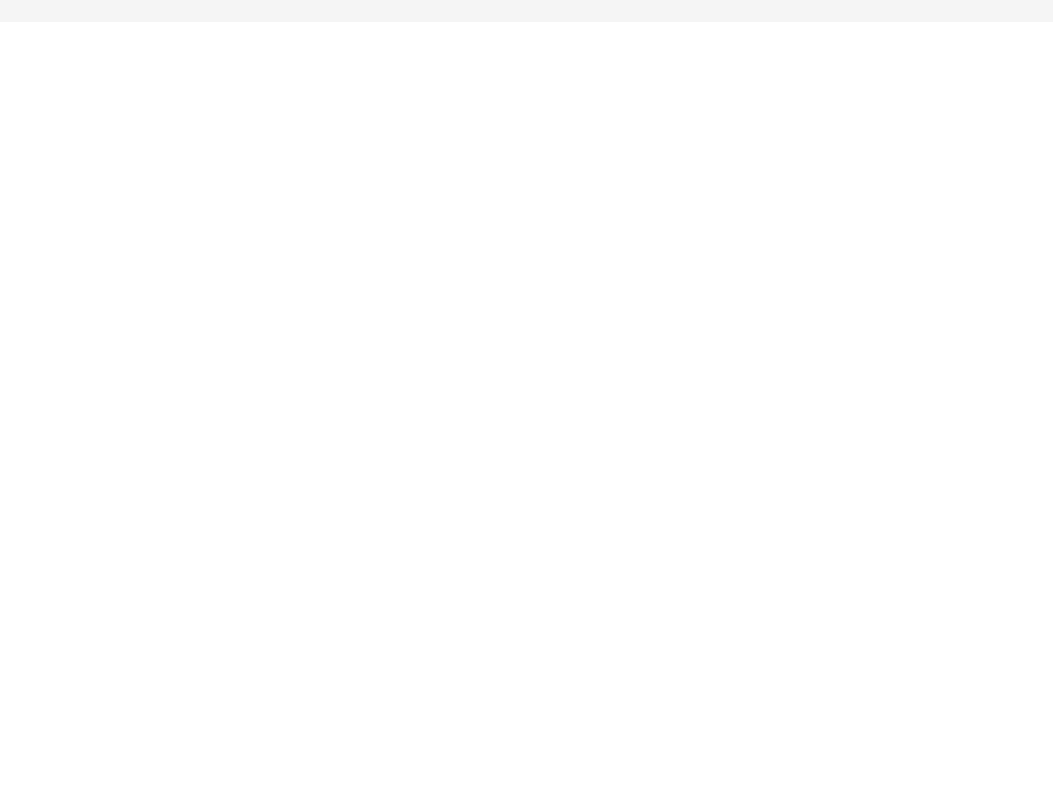
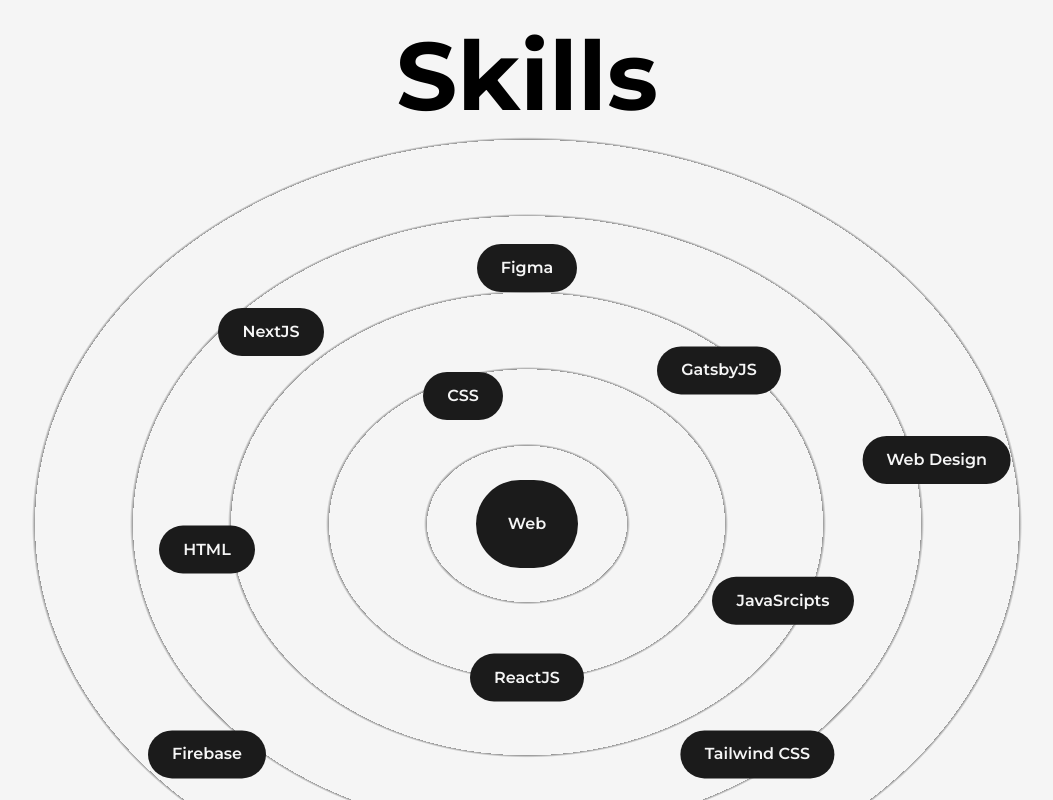
Before and after one commit to Avijit-Sarkar/Next.js-portfolio-bucks, a Next.js app: page /about in a window 1280 px wide. Shown: the part 1160-1960 px from the top of the page, without its empty margins (113-1166 px from the left). Before the commit the page ends 1182 px from the top, so only its background shows below. Built offline with nearby package versions, Linux system fonts and the light colour scheme.

Commit message:
skill component completed

```diff
--- a/src/components/Skills.js
+++ b/src/components/Skills.js
@@ -1,7 +1,46 @@
 import React from 'react';
+import { motion } from 'framer-motion';
+
+const Skill = ({ name, x, y }) => {
+  return (
+    <motion.div
+      className="flex items-center justify-center rounded-full font-semibold bg-dark text-light py-3 px-6 shadow-dark cursor-pointer absolute"
+      whileHover={{ scale: 1.05 }}
+      initial={{ x: 0, y: 0 }}
+      whileInView={{ x: x, y: y }}
+      transition={{ duration: 1.5 }}
+      viewport={{ once: true }}
+    >
+      {name}
+    </motion.div>
+  );
+};
 
 const Skills = () => {
-  return <div>Skills</div>;
+  return (
+    <>
+      <h2 className="font-bold text-8xl mt-64 w-full text-center">Skills</h2>
+      <div className="w-full h-screen relative flex items-center justify-center rounded-full bg-circularLight">
+        <motion.div
+          className="flex items-center justify-center rounded-full font-semibold bg-dark text-light p-8 shadow-dark cursor-pointer"
+          whileHover={{ scale: 1.05 }}
+        >
+          Web
+        </motion.div>
+
+        <Skill name="HTML" x="-25vw" y="2vw" />
+        <Skill name="CSS" x="-5vw" y="-10vw" />
+        <Skill name="JavaSrcipts" x="20vw" y="6vw" />
+        <Skill name="ReactJS" x="0vw" y="12vw" />
+        <Skill name="NextJS" x="-20vw" y="-15vw" />
+        <Skill name="GatsbyJS" x="15vw" y="-12vw" />
+        <Skill name="Web Design" x="32vw" y="-5vw" />
+        <Skill name="Figma" x="0vw" y="-20vw" />
+        <Skill name="Firebase" x="-25vw" y="18vw" />
+        <Skill name="Tailwind CSS" x="18vw" y="18vw" />
+      </div>
+    </>
+  );
 };
 
 export default Skills;
--- a/tailwind.config.js
+++ b/tailwind.config.js
@@ -18,6 +18,10 @@
       animation: {
         'spin-slow': 'spin 8s linear infinite',
       },
+      backgroundImage: {
+        circularLight:
+          'repeating-radial-gradient(rgba(0,0,0,0.4) 2px, #f5f5f5 5px, #f5f5f5 100px)',
+      },
     },
   },
   plugins: [],
```
